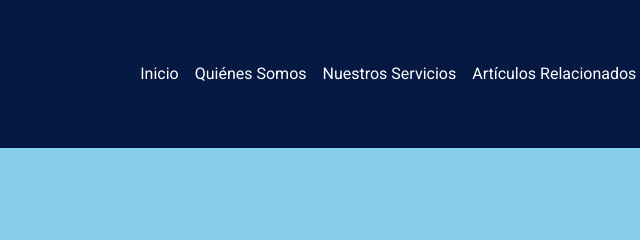
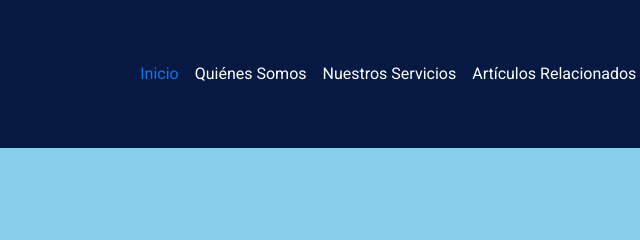
Before and after one commit to ClaudiaMetz/WebSite-PontiumData, a plain HTML site: page index.html in a window 1280 px wide. In both pictures the pointer is over the link "Inicio". Shown: the top 240 px of the page, 392-1032 px from the left. Drawn offline with Linux system fonts and the light colour scheme.

Commit message:
adding hover

```diff
--- a/styles.css
+++ b/styles.css
@@ -39,6 +39,10 @@ nav li {
 nav a {
   color: white;
   text-decoration: none;
+}
+
+nav a:hover {
+  color: #0f75f0;
 }
 
 section {
```
